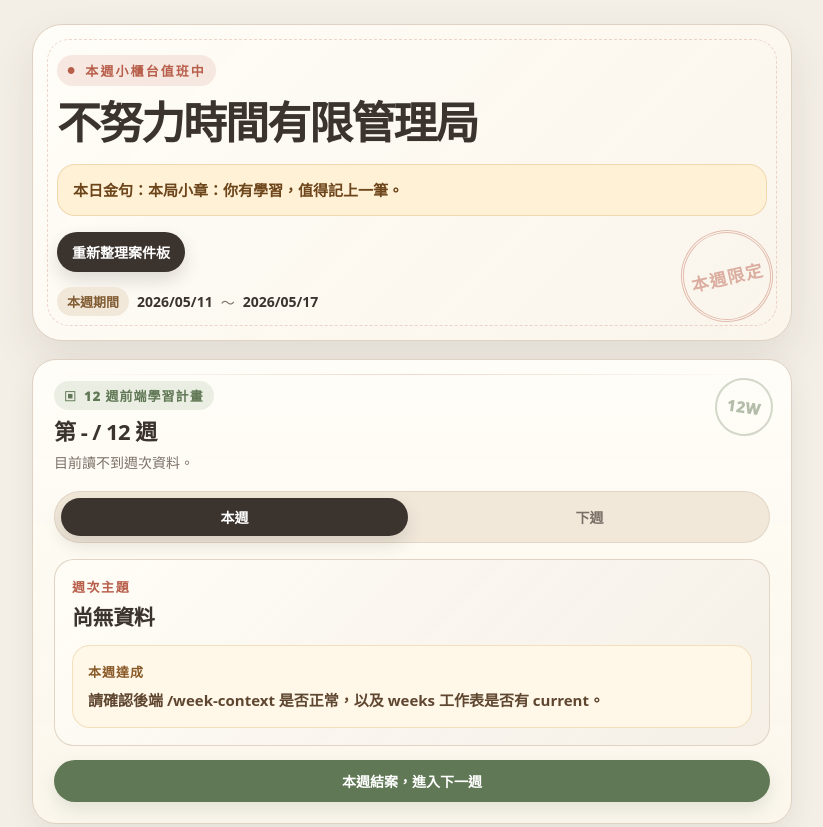
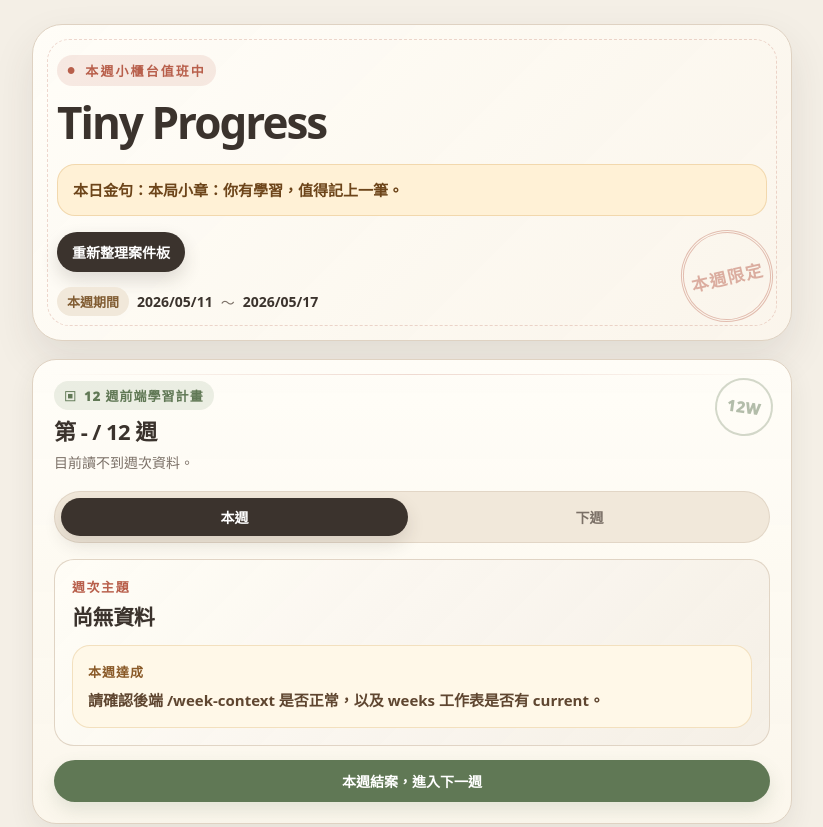
Before and after one commit to Micole-Hub/tiny-progress, a plain HTML site: page index.html in a window 1280 px wide. Shown: the top 827 px of the page, without its empty margins (228-1051 px from the left). Drawn offline with Linux system fonts and the light colour scheme; no server answers.

Commit message:
feat: 更新標題為「Tiny Progress」以提升品牌識別度

```diff
--- a/index.html
+++ b/index.html
@@ -3,7 +3,7 @@
 <head>
   <meta charset="UTF-8" />
   <meta name="viewport" content="width=device-width, initial-scale=1.0" />
-  <title>Tiny Progress Bureau</title>
+  <title>Tiny Progress</title>
   <link rel="stylesheet" href="style.css" />
   <link rel="icon" type="image/png" href="./App-icon.png">
   <link rel="android-touch-icon" href="./App-icon.png">
@@ -16,7 +16,7 @@
     <header class="hero">
       <p class="eyebrow">本週小櫃台值班中</p>
 
-      <h1>不努力時間有限管理局</h1>
+      <h1>Tiny Progress</h1>
 
       <p class="quote" id="dailyQuote">
         本日金句：今日有學，即可記上一筆。
```
